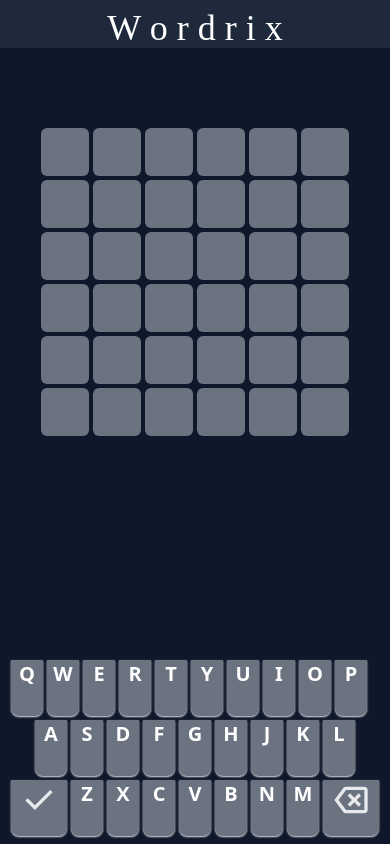
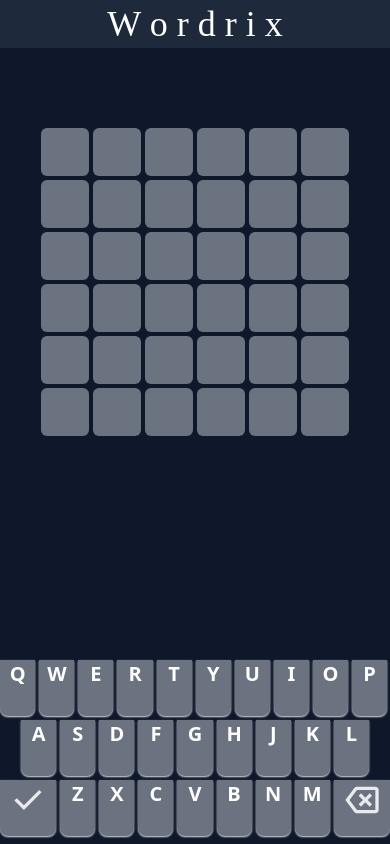
Before and after one commit to Ronit-Raj/Wordrix, a website: page src/index.html in a window 390 px wide. Drawn offline with Linux system fonts and the light colour scheme; no server answers; a web font is replaced by a local one.

Commit message:
minor UI changes

```diff
--- a/src/index.html
+++ b/src/index.html
@@ -12,12 +12,18 @@
 </head>
 <body class=" bg-slate-900 p-0 flex flex-col items-center font-sans">
     <div id="top-bar" class="w-screen flex top-0 justify-center bg-slate-800">
-        <h1 id="heading" class="font-custom1 text-white mt-2 font-normal text-4xl">
-            W o r d r i x
-        </h1>
+        <p id="heading" class="font-custom1 text-white mt-1 mb-1 font-normal text-4xl">
+            <span>W</span>
+            <span>o</span>
+            <span>r</span>
+            <span>d</span>
+            <span>r</span>
+            <span>i</span>
+            <span>x</span>
+        </p>
     </div>
     <div id="wrong-word-snackbar" class="hidden flex items-center justify-center bg-red-600 text-white
-    fixed top-5 shadow-2xl  min-w-32 min-h-12 rounded-md text-lg font-bold
+    fixed top-10 shadow-2xl  min-w-32 min-h-12 rounded-md text-lg font-bold
     font-sans shadow-red-600 ">
         Invalid word
     </div>
--- a/src/script.js
+++ b/src/script.js
@@ -154,7 +154,7 @@
             let b=document.createElement('div')
             b.innerHTML=keys[i][j]
             if(keys[i][j]!='BK' && keys[i][j]!='ENT')
-                b.setAttribute('class','bg-gray-500 sm:w-14 w-8 sm:h-12 h-14 shadow-sm shadow-gray-200 text-white font-bold text-xl rounded-b-lg flex align-middle justify-center')
+                b.setAttribute('class','bg-gray-500 sm:w-14 w-[9vw] sm:h-12 h-14 shadow-sm shadow-gray-200 text-white font-bold text-xl rounded-b-lg flex align-middle justify-center')
             else if(keys[i][j]=='BK'){
                 b.setAttribute('class','bg-gray-500 sm:w-20 w-14 sm:h-12 h-14 shadow-sm shadow-gray-200 text-white font-bold text-xl rounded-b-lg  flex align-middle justify-center')
                 b.innerHTML=''
```
Also changed, not shown: src/output.css.
